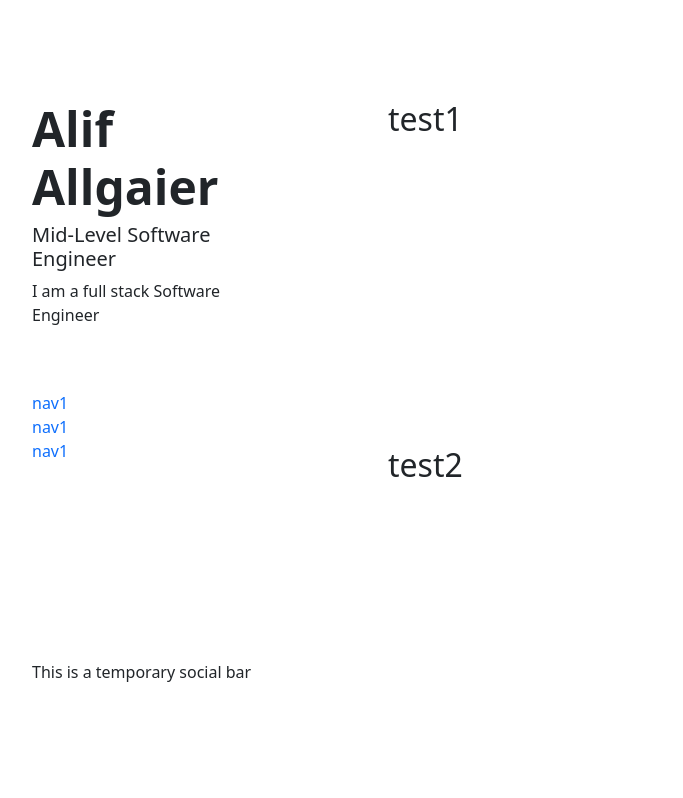
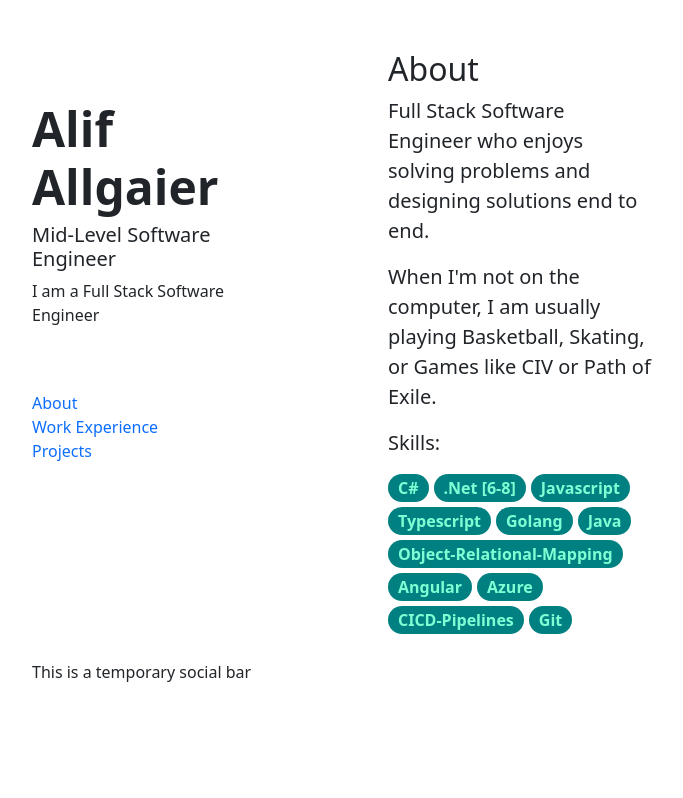
Before and after one commit to DCDLEAFY/dcdleafy-portfolio, an Angular app in the folder portfolio/: page / in a window 1280 px wide. Shown: the top 798 px of the page, without its empty margins (308-991 px from the left). Built offline with nearby package versions, Linux system fonts and the light colour scheme.

Commit message:
added data, navigational navbar and badge skills component.

```diff
--- a/portfolio/src/app/app.component.html
+++ b/portfolio/src/app/app.component.html
@@ -1,12 +1,26 @@
 
 <div class="page-container">
-    <app-folio-container></app-folio-container>
+    <app-portfolio-container></app-portfolio-container>
     <div class="content-section">
-        <h1>test1</h1>
-        <h1>test2</h1>
-        <h1>test3</h1>
-        <h1>test4</h1>
-        <h1>test5</h1>
-        <h1>test6</h1>
+        <section id="about">
+            <h2>About</h2>
+            <p class="lead">Full Stack Software Engineer who enjoys solving problems and designing solutions end to end.</p>
+            <p class="lead">When I'm not on the computer, I am usually playing Basketball, Skating, or Games like CIV or Path of Exile.</p>
+            <p class="lead">Skills:</p>
+            <app-portfolio-skill-badge-container [inputSkills]="aboutSkillsSection"></app-portfolio-skill-badge-container>
+            <div class="temp"></div>
+        </section>
+
+        <br>
+
+        <section id="work-experience">
+
+        </section>
+
+        <br>
+
+        <section id="project">
+
+        </section>
     </div>
 </div>
--- a/portfolio/src/app/app.component.scss
+++ b/portfolio/src/app/app.component.scss
@@ -1,4 +1,4 @@
-.page-container{
+.page-container {
     display: flex;
     justify-content: space-between;
     padding-left: 20rem;
@@ -8,14 +8,11 @@
 }
 
 .content-section {
-    top: 1px;
-    min-height: 2000px;
+    padding-top: 50px;
     position: static;
     width: 100%;
+}
 
-    h1{
-        padding-top: 100px;
-        padding-bottom: 200px;
-        font-size: 2rem;
-    }
+.temp {
+    padding-bottom: 1000px;
 }
--- a/portfolio/src/app/app.component.ts
+++ b/portfolio/src/app/app.component.ts
@@ -1,15 +1,19 @@
 import { Component } from '@angular/core';
 import { PortfolioNavContainerComponent } from './core/components/portfolio-nav-container/portfolio-nav-container.component';
-
+import { aboutSkillsSection } from '../assets/data/data';
+import { CommonModule } from '@angular/common';
+import { PortfolioSkillBadgeContainerComponent } from './core/components/portfolio-skill-badge-container/portfolio-skill-badge-container.component';
 @Component({
   selector: 'app-root',
   standalone: true,
   imports: [
-    PortfolioNavContainerComponent
+    PortfolioNavContainerComponent,
+    PortfolioSkillBadgeContainerComponent,
+    CommonModule
   ],
   templateUrl: './app.component.html',
   styleUrl: './app.component.scss'
 })
 export class AppComponent {
-
+  aboutSkillsSection: string[] = aboutSkillsSection;
 }
--- a/portfolio/src/app/core/components/portfolio-nav-container/portfolio-nav-container.component.html
+++ b/portfolio/src/app/core/components/portfolio-nav-container/portfolio-nav-container.component.html
@@ -4,7 +4,7 @@
             <h1>Alif Allgaier</h1>
             <h2>Mid-Level Software Engineer</h2>
             <p>
-                I am a full stack Software Engineer
+                I am a Full Stack Software Engineer
             </p>
         </div>
 
@@ -12,13 +12,13 @@
             <nav>
                 <ul class="nav nav-pills">
                     <li class="nav-item">
-                        <a class="nav-link" href="">nav1</a>
+                        <a class="nav-link" href="#about">About</a>
                     </li>
                     <li class="nav-item">
-                        <a class="nav-link" href="">nav1</a>
+                        <a class="nav-link" href="#work-experience">Work Experience</a>
                     </li>
                     <li class="nav-item">
-                        <a class="nav-link" href="">nav1</a>
+                        <a class="nav-link" href="#project">Projects</a>
                     </li>
                 </ul>
             </nav>
--- a/portfolio/src/app/core/components/portfolio-nav-container/portfolio-nav-container.component.ts
+++ b/portfolio/src/app/core/components/portfolio-nav-container/portfolio-nav-container.component.ts
@@ -2,7 +2,7 @@ import { Component } from '@angular/core';
 import { RouterLink, RouterModule } from '@angular/router';
 
 @Component({
-  selector: 'app-folio-container',
+  selector: 'app-portfolio-container',
   standalone: true,
   imports: [
     RouterModule,
--- /dev/null
+++ b/portfolio/src/app/core/components/portfolio-skill-badge-container/portfolio-skill-badge-container.component.html
@@ -0,0 +1,5 @@
+<div class="skills-section">
+    <ng-container *ngFor="let skill of inputSkills">
+        <span class="skill-badge">{{ skill }}</span>
+    </ng-container>
+</div>
--- /dev/null
+++ b/portfolio/src/app/core/components/portfolio-skill-badge-container/portfolio-skill-badge-container.component.scss
@@ -0,0 +1,16 @@
+.skills-section {
+    display: flex;
+    gap: 5px;
+    flex-wrap: wrap;
+}
+
+.skill-badge {
+    background-color: teal;
+    border-radius: 20px;
+    padding: 2px;
+    padding-left: 10px;
+    padding-right: 10px;
+    font-size: 1rem;
+    color: aquamarine;
+    font-weight: bold;
+}
--- a/portfolio/src/assets/data/data.ts
+++ b/portfolio/src/assets/data/data.ts
@@ -1,43 +1,60 @@
 import { PortfolioInformation } from "../../app/core/models/portfolio-information";
 
-export const dataWorkExperience: PortfolioInformation[] = [
+
+const dataWorkExperience: PortfolioInformation[] = [
     {
-        title: 'Example Work Area',
-        description: 'This is an example description',
+        title: '[Example Work Area]#1',
+        description: 'This is an example description, this description has been describing things for millions of years. Hopefully i get to put something useful here.',
         imagePath: '',
-        date: ''
+        date: '01/01/2024'
     },
     {
-        title: 'Example Work Area',
-        description: 'This is an example description',
+        title: '[Example Work Area]#2',
+        description: 'This is an example description, this description has been describing things for millions of years. Hopefully i get to put something useful here.',
         imagePath: '',
-        date: ''
+        date: '02/01/2024'
     },
     {
-        title: 'Example Work Area',
-        description: 'This is an example description',
+        title: '[Example Work Area]#3',
+        description: 'This is an example description, this description has been describing things for millions of years. Hopefully i get to put something useful here.',
         imagePath: '',
-        date: ''
+        date: '03/01/2024'
     },
 ];
 
-export const dataProject: PortfolioInformation[] = [
+const dataProject: PortfolioInformation[] = [
     {
-        title: 'Example Project',
-        description: 'This is an example description',
+        title: '[Example Project]#1',
+        description: 'This is an example description, this description has been describing things for millions of years. Hopefully i get to put something useful here.',
         imagePath: '',
-        date: ''
+        date: '01/01/2024'
     },
     {
-        title: 'Example Project',
-        description: 'This is an example description',
+        title: '[Example Project]#2',
+        description: 'This is an example description, this description has been describing things for millions of years. Hopefully i get to put something useful here.',
         imagePath: '',
-        date: ''
+        date: '02/01/2024'
     },
     {
-        title: 'Example Project',
-        description: 'This is an example description',
+        title: '[Example Project]#3',
+        description: 'This is an example description, this description has been describing things for millions of years. Hopefully i get to put something useful here.',
         imagePath: '',
-        date: ''
+        date: '03/01/2024'
     },
 ];
+
+export const aboutSkillsSection: string[] = [
+    'C#',
+    '.Net [6-8]',
+    'Javascript',
+    'Typescript',
+    'Golang',
+    'Java',
+    'Object-Relational-Mapping',
+    'Angular',
+    'Azure',
+    'CICD-Pipelines',
+    'Git'
+];
+
+export const fullData: PortfolioInformation[] = dataWorkExperience.concat(dataProject);
```
Also changed, not shown: portfolio/src/app/core/components/portfolio-skill-badge-container/portfolio-skill-badge-container.component.ts (added, +15 -0 lines), 1 other file (tests, documents, lock files or other folders).
